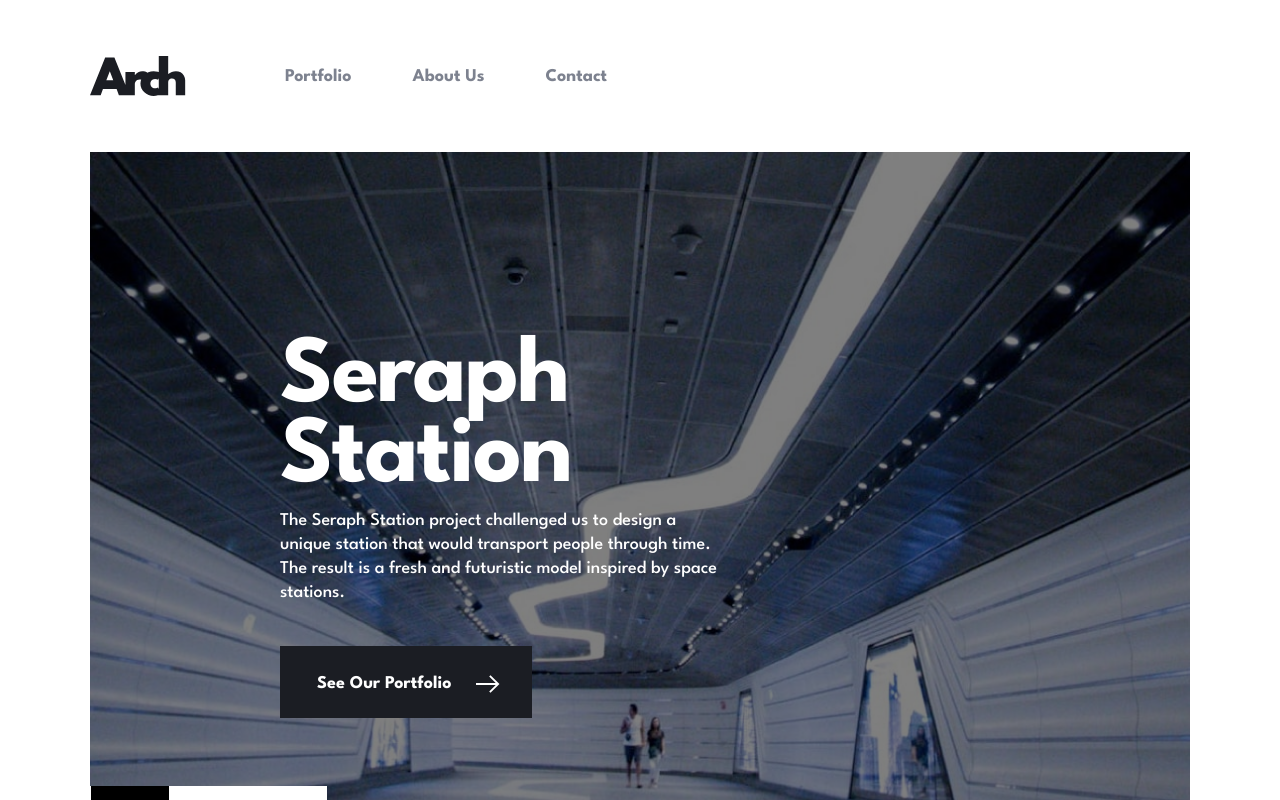
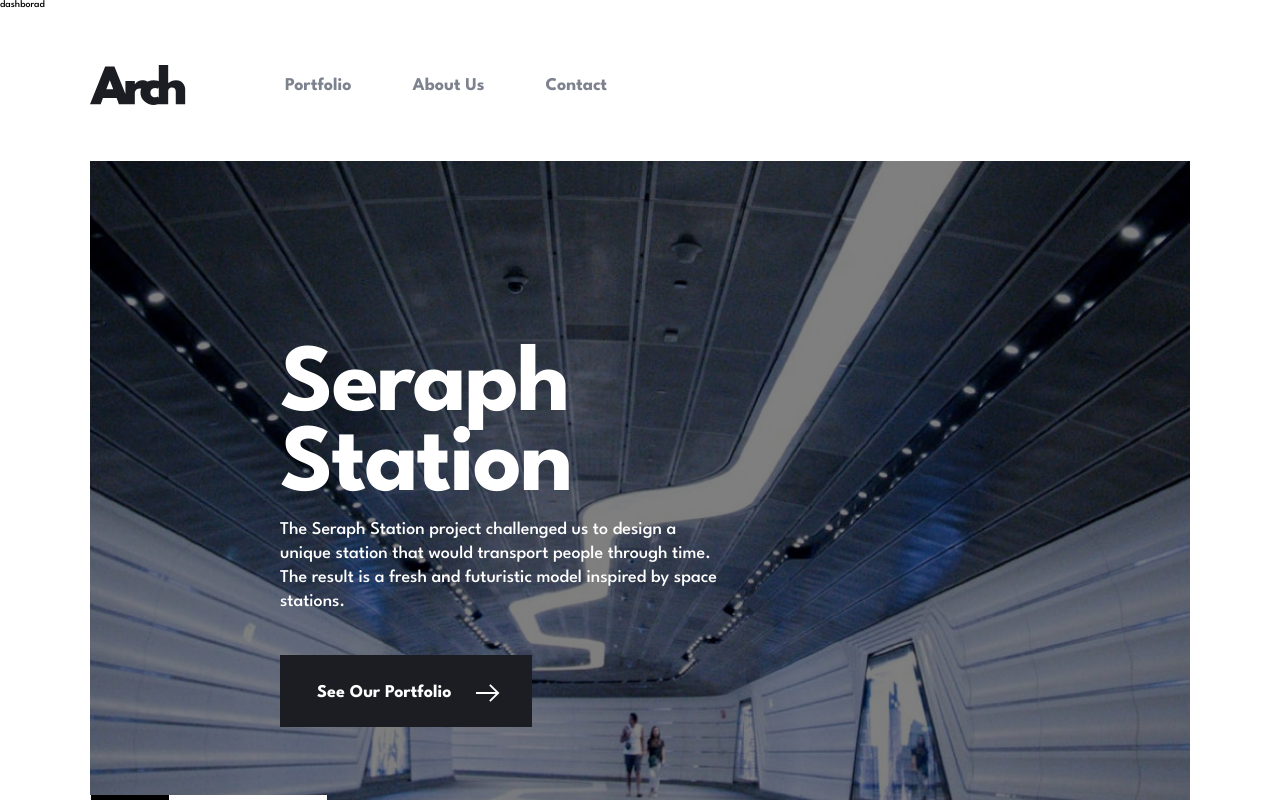
Before and after one commit to Alexandre-st/Arch-studio-multipage-website, a React (Create React App) app: page / in a window 1280 px wide. Shown: the top 800 px of the page. Built offline with nearby package versions, Linux system fonts and the light colour scheme.

Commit message:
Add the navigation location in the header

```diff
--- /dev/null
+++ b/src/components/Location.js
@@ -0,0 +1,16 @@
+import { useLocation } from 'react-router-dom';
+
+const Location = () => {
+  const location = useLocation();
+  // console.log(location.pathname);
+
+  return (
+    <div>
+      <p>
+        {location.pathname === "/" ? 'dashborad' : location.pathname.slice(1)}
+      </p>
+    </div>
+  );
+}
+
+export default Location;
--- a/src/layouts/Header.js
+++ b/src/layouts/Header.js
@@ -1,11 +1,10 @@
 import { Link, NavLink } from 'react-router-dom';
 
 import ArcLogo from '../assets/logo.svg';
+import Location from '../components/Location';
 import Menu from '../components/Menu';
 
 const Header = () => {
-
-  // const { roads } = useParams();
 
   const activeStyle = {
     fontWeight : 'bold',
@@ -14,10 +13,12 @@ const Header = () => {
 
   return (
     <header className="header">
+      <Location />
       <div className="header-container container">
         <Link to='/'>
           <img className="header-container-logo" src={ArcLogo} alt="Arc" />
         </Link>
+
 
         <nav className="header-nav">
           <ul className="header-nav-list">
```
Also changed, not shown: 1 other file (tests, documents, lock files or other folders).
